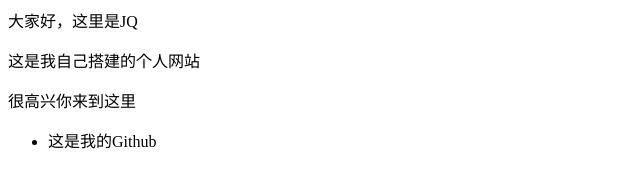
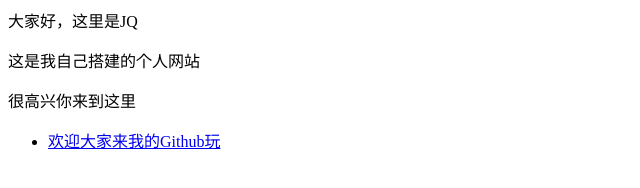
Before and after one commit to gdapplpsycho100/gdapplpsycho100.github.io, a plain HTML site: page index.html in a window 1280 px wide. Shown: the whole page, without its empty margins (0-640 px from the left). Drawn offline with Linux system fonts and the light colour scheme.

Commit message:
Update index.html

```diff
--- a/index.html
+++ b/index.html
@@ -3,5 +3,5 @@
 <p>很高兴你来到这里</p>
 
 <ul>
-  <li> <a https://github.com/gdapplpsycho100?tab=repositories>这是我的Github</a> </li>
+  <li> <a href="https://github.com/gdapplpsycho100?tab=repositories">欢迎大家来我的Github玩</a> </li>
 </ul>
```
